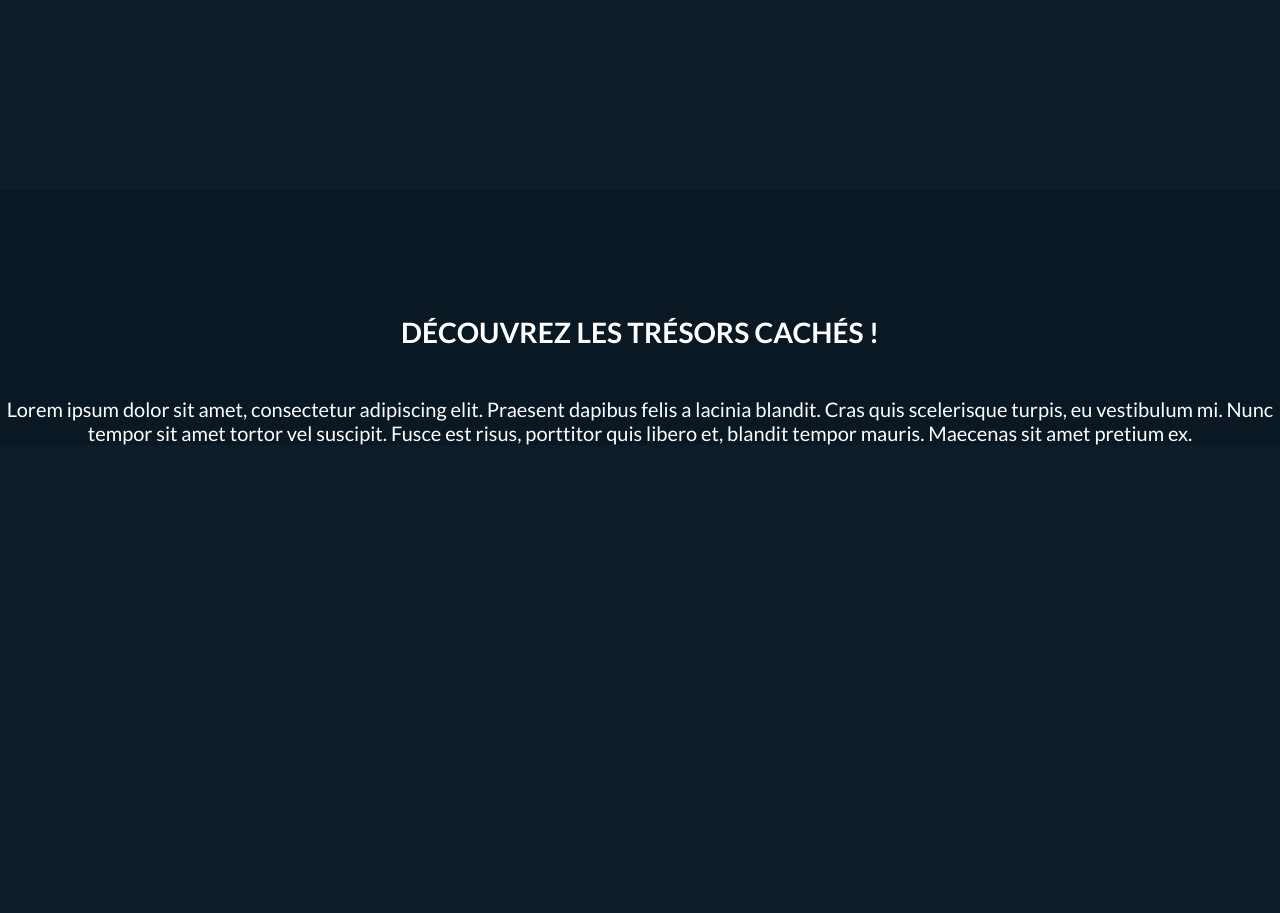
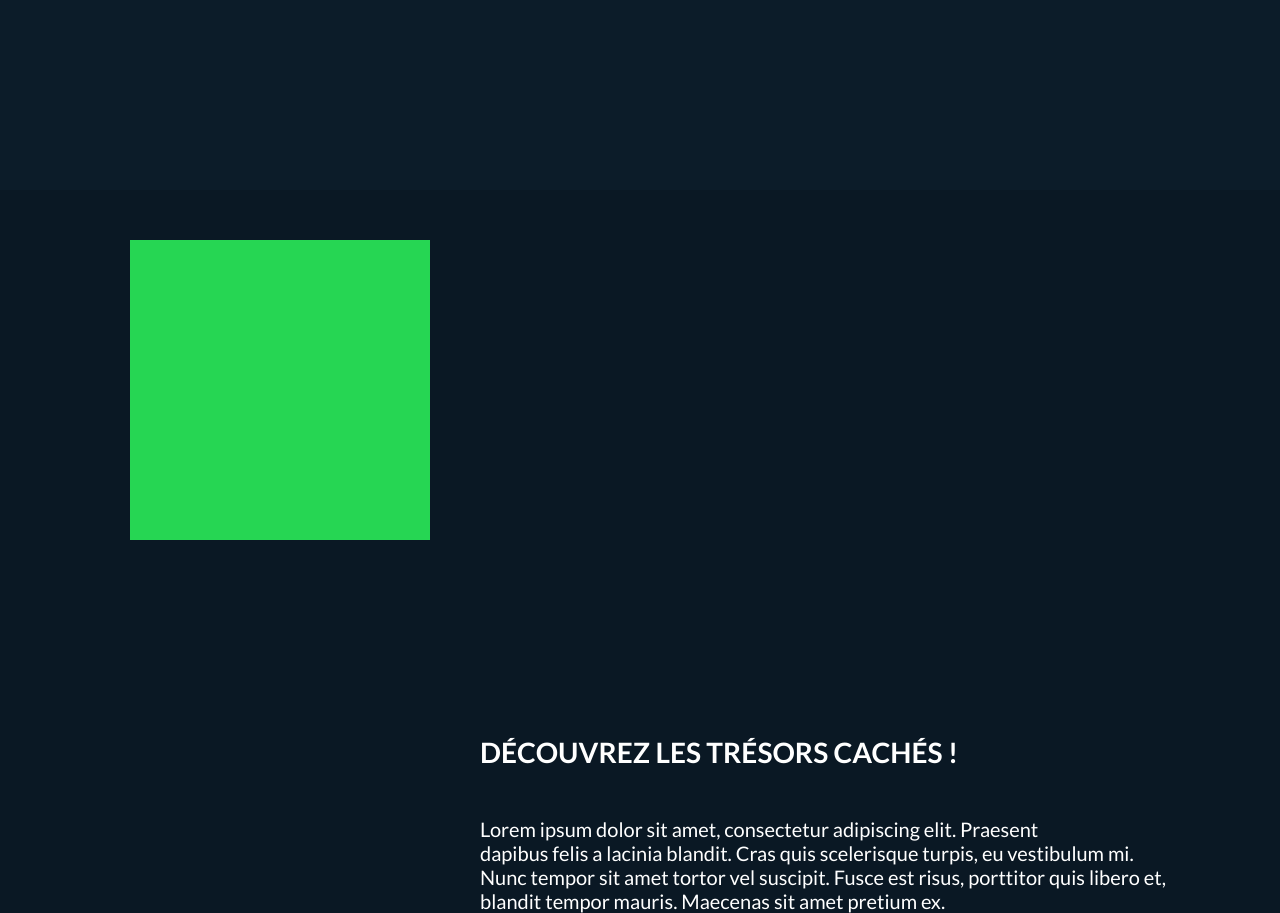
Before and after one commit to Utaria/utaria.fr, a PHP site: page / in a window 1280 px wide. Shown: the part 1108-2021 px from the top of the page. Before the commit the page ends 1553 px from the top, so only its background shows below. Run offline with PHP 8.4, Linux system fonts and the light colour scheme.

Commit message:
intégration chest

```diff
--- a/css/style.css
+++ b/css/style.css
@@ -185,8 +185,19 @@ header .scroll{
 	text-transform: uppercase;
 }
 .section-secondary{
+	text-align: left;
 	background-color: #0a1824;
 	margin-top: 405px;
+}
+.section-secondary .container-chest{
+	position: relative;
+	width: 300px;height: 300px;
+	top: 50px;left: 130px;
+	background-color: #26d653;
+}
+.section-secondary .container-txt{
+	position: relative;
+	padding-left: 480px;padding-top: 120px;
 }
 .section-secondary h1{
 	padding-top: 125px;
--- a/index.html
+++ b/index.html
@@ -66,14 +66,20 @@
 			<h1>Une survie aux multiples facettes</h1>
 		</section>
 		<section class="section section-secondary">
+			<div class="container-chest"></div>
+			<div class="container-txt">
 				<h1>Découvrez les trésors cachés !</h1>
 				<br><br>
 				<p>
 					Lorem ipsum dolor sit amet, consectetur adipiscing elit. Praesent
+					<br>
 					dapibus felis a lacinia blandit. Cras quis scelerisque turpis, eu vestibulum mi.
+					<br>
 					Nunc tempor sit amet tortor vel suscipit. Fusce est risus, porttitor quis libero et,
+					<br>
 					blandit tempor mauris. Maecenas sit amet pretium ex.
 				</p>
+			</div>
 		</section>
 
 		<footer class="footer">
--- a/js/animations.js
+++ /dev/null
@@ -1,6 +0,0 @@
-function onWindowLoad() {
-
-}
-
-
-window.addEventListener("load", onWindowLoad);
```
Lines whose indentation alone changed are shown as unchanged.
